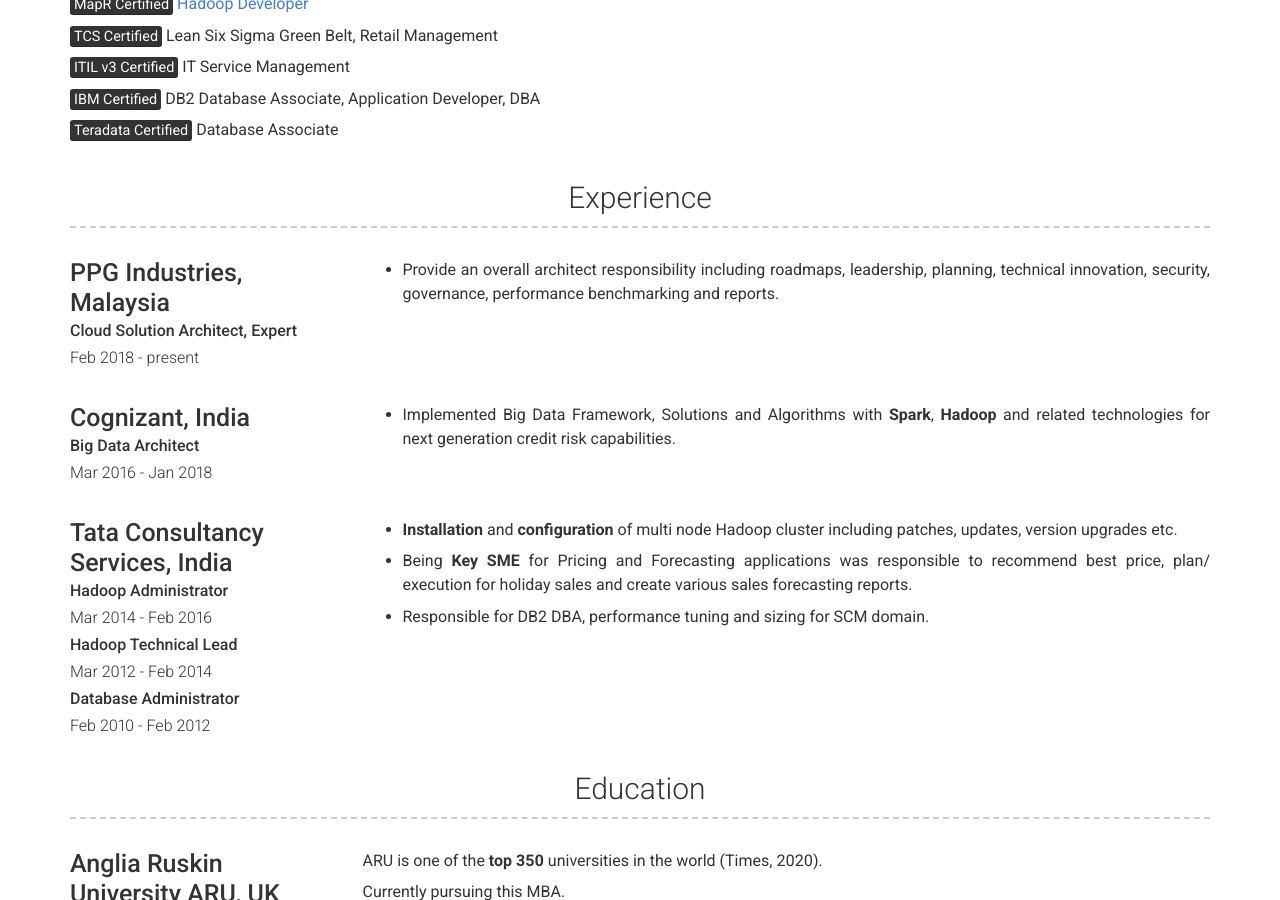
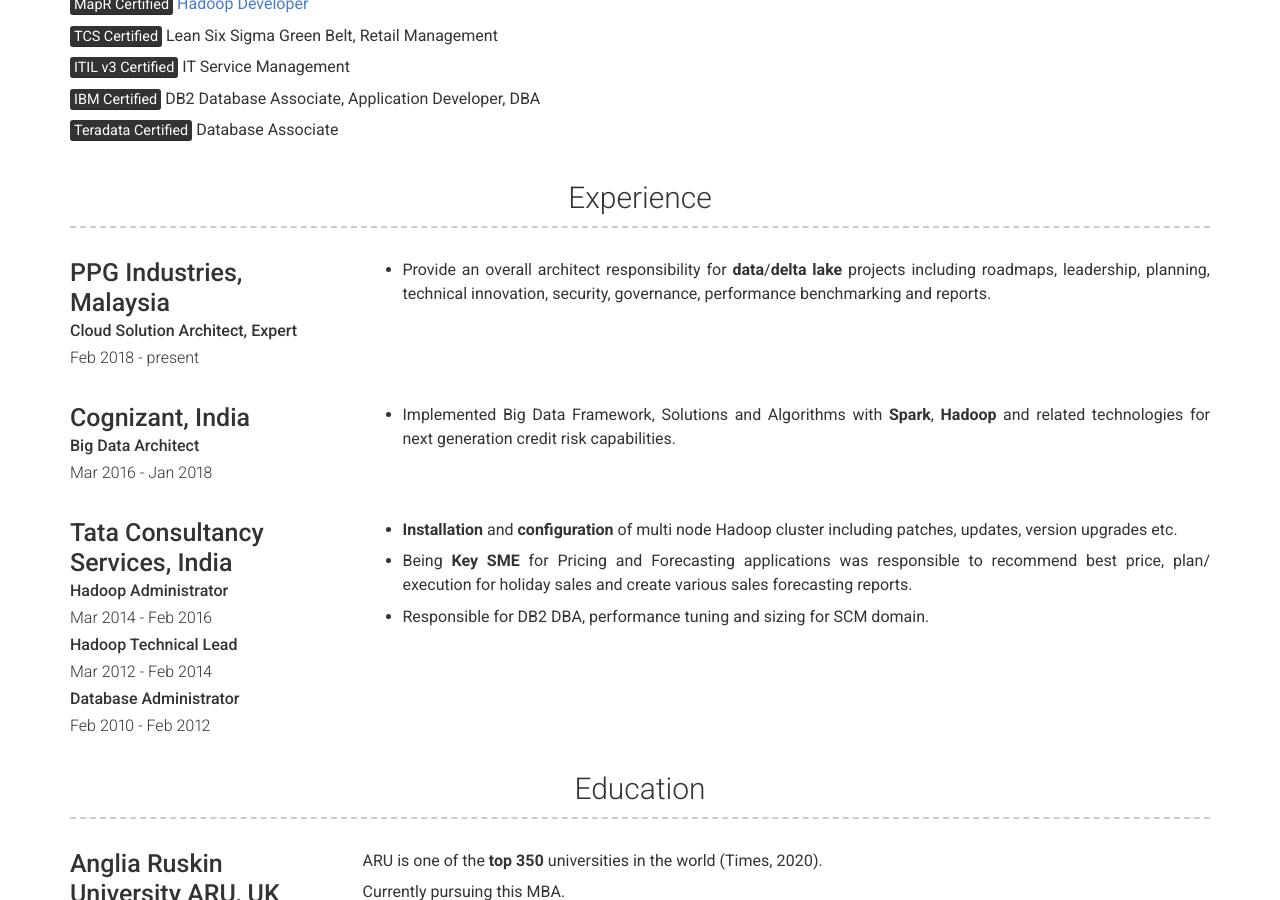
Before and after one commit to mohd-hasnain/mohd-hasnain.github.io, a Jekyll site: the page built from index.md, in a window 1280 px wide and 900 px high, scrolled down 996 px. Built offline with Jekyll 4.4.1, drawn with Linux system fonts in a browser that asks for light colours; nearby versions of some CDN libraries.

Commit message:
Update experience.yml

```diff
--- a/_data/experience.yml
+++ b/_data/experience.yml
@@ -6,7 +6,7 @@
   #quote: >
   # A global supplier of paints, coatings, and specialty materials.
   description: | # this will include new lines to allow paragraphs
-    - Provide an overall architect responsibility including roadmaps, leadership, planning, technical innovation, security, governance, performance benchmarking and reports.
+    - Provide an overall architect responsibility for **data**/**delta lake** projects including roadmaps, leadership, planning, technical innovation, security, governance, performance benchmarking and reports.
 
 - company:  Cognizant, India
   #link: https://www.cognizant.com/
```
